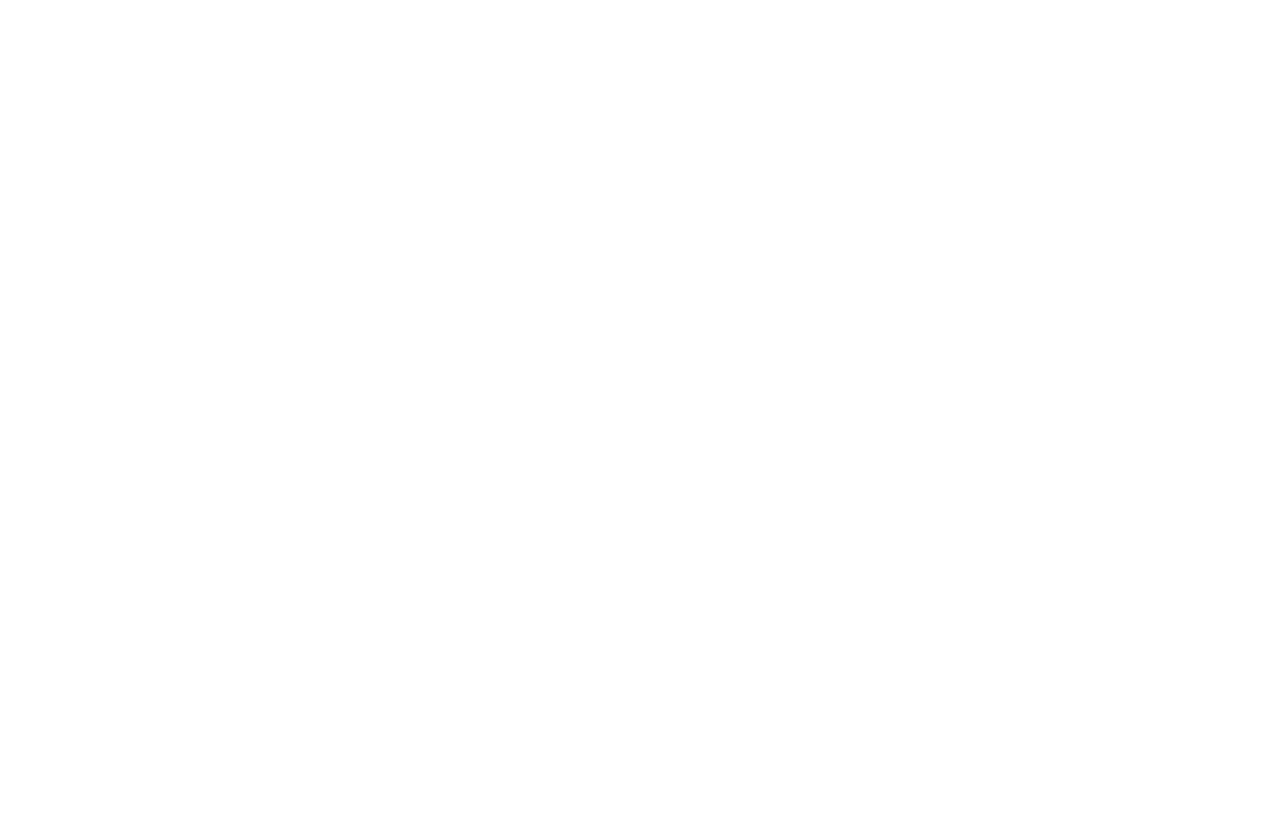
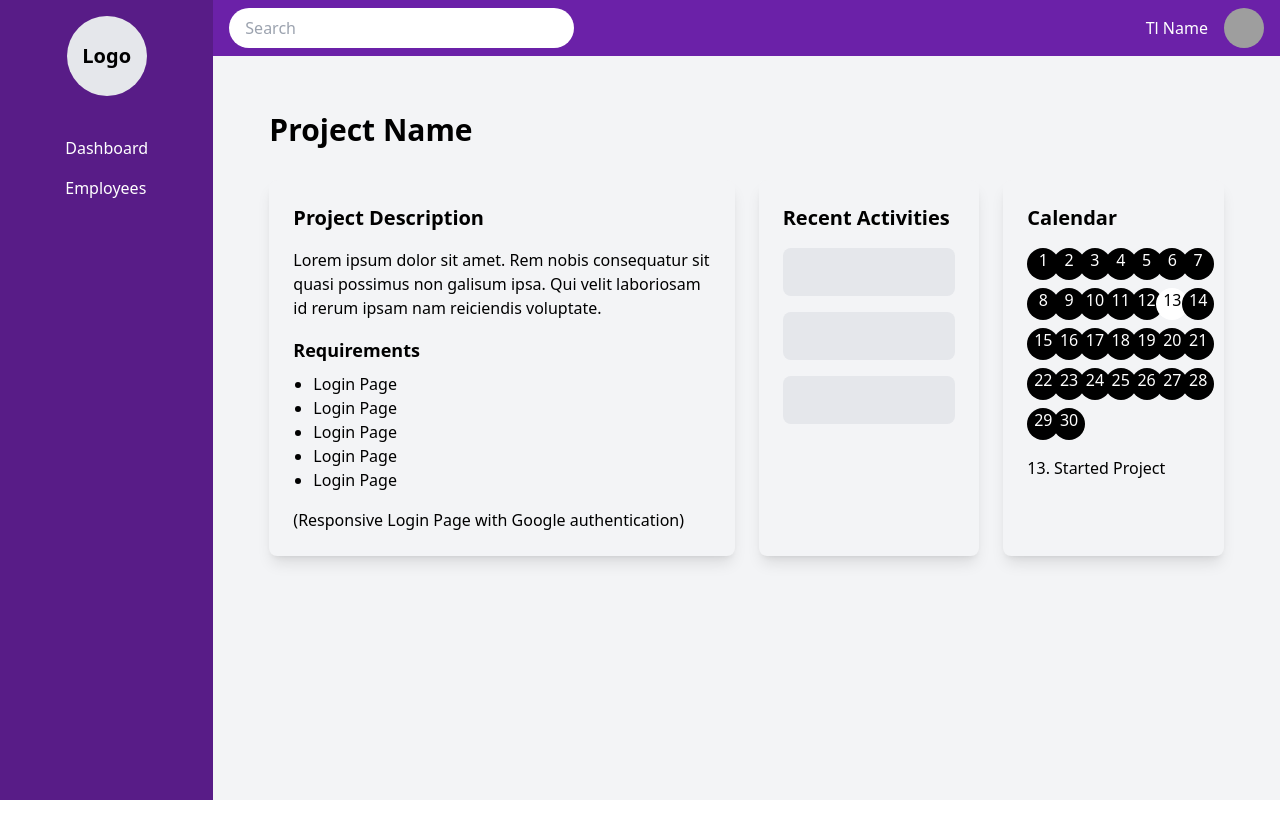
Before and after one commit to shazil702/Project-Management-Frontend, a React (Vite) app: page /tl in a window 1280 px wide. Before the commit this address had no page. Shown: the top 838 px of the page. Before the commit the page ends 800 px from the top, so only its background shows below. Built offline with nearby package versions, Linux system fonts and the light colour scheme; grey boxes are pictures that could not be loaded.

Commit message:
feat(TL): Add TL Routes, Layout

```diff
--- a/src/App.jsx
+++ b/src/App.jsx
@@ -3,6 +3,7 @@
 import AdminRoutes from "./routes/AdminRoutes";
 import HrRoutes from "./routes/HrRoutes";
 import EmployeeRoutes from "./routes/EmployeeRoutes";
+import TLRoutes from "./routes/TLRoutes";
 
 
 function App() {
@@ -13,6 +14,7 @@
     <Route path="/admin/*" element={<AdminRoutes/>}/>
     <Route path="/hr/*" element={<HrRoutes/>}/>
     <Route path="/employee/*" element={<EmployeeRoutes/>}/>
+    <Route path="/tl/*" element={<TLRoutes/>}/>
     </Routes>
     </BrowserRouter>
   )
--- a/src/Components/TL/ProjectDetail.jsx
+++ b/src/Components/TL/ProjectDetail.jsx
@@ -3,42 +3,9 @@
 const ProjectDetail = () => {
   return (
     <div className="flex h-screen">
-      {/* Sidebar */}
-      <aside className="bg-black text-white w-1/4 h-full p-5">
-        <div className="flex flex-col items-center">
-          <div className="bg-gray-400 rounded-full w-20 h-20 mb-6"></div>
-          <nav>
-            <ul className="space-y-4 text-lg">
-              <li className="hover:text-gray-400">Dashboard</li>
-              <li className="hover:text-gray-400">Team Members</li>
-              <li className="hover:text-gray-400">Tasks</li>
-              <li className="hover:text-gray-400">Meetings</li>
-              <li className="hover:text-gray-400">Messages</li>
-            </ul>
-          </nav>
-        </div>
-      </aside>
-
-      {/* Main Content */}
       <main className="flex-1 p-10">
-        <div className="flex justify-between items-center mb-10">
-          <div className="relative">
-            <input
-              type="text"
-              className="border-2 rounded-full p-2 px-4"
-              placeholder="Search"
-            />
-          </div>
-          <div className="flex items-center">
-            <span className="mr-4 text-lg">Team Lead</span>
-            <div className="bg-gray-300 rounded-full w-12 h-12"></div>
-          </div>
-        </div>
-
         <h1 className="text-3xl font-bold mb-8">Project Name</h1>
-
         <div className="grid grid-cols-2 gap-6">
-          {/* Project Description */}
           <section className="bg-gray-100 p-6 rounded-lg shadow-lg">
             <h2 className="text-xl font-bold mb-4">Project Description</h2>
             <p className="mb-4">
@@ -56,10 +23,7 @@
             </ul>
             <p className="mt-4">(Responsive Login Page with Google authentication)</p>
           </section>
-
-          {/* Recent Activities and Calendar */}
           <section className="grid grid-cols-2 gap-6">
-            {/* Recent Activities */}
             <div className="bg-gray-100 p-6 rounded-lg shadow-lg">
               <h2 className="text-xl font-bold mb-4">Recent Activities</h2>
               <div className="space-y-4">
@@ -68,8 +32,6 @@
                 <div className="bg-gray-200 rounded-lg h-12"></div>
               </div>
             </div>
-
-            {/* Calendar */}
             <div className="bg-gray-100 p-6 rounded-lg shadow-lg">
               <h2 className="text-xl font-bold mb-4">Calendar</h2>
               <div className="grid grid-cols-7 gap-2">
--- /dev/null
+++ b/src/Components/TL/TLNav.jsx
@@ -0,0 +1,21 @@
+const TLNav = () => {
+    return (
+        <div className="bg-purple-800 flex justify-between items-center px-4 py-2">
+          <input
+            type="text"
+            placeholder="Search"
+            className="bg-white px-4 py-2 rounded-full w-1/3"
+          />
+          <div className="flex items-center space-x-4">
+            <span className="text-white">Tl Name</span>
+            <img
+              src="profile_image_url"
+              alt="TL Name"
+              className="w-10 h-10 rounded-full"
+            />
+          </div>
+        </div>
+      );
+}
+
+export default TLNav;
--- /dev/null
+++ b/src/Components/TL/TLSidebar.jsx
@@ -0,0 +1,15 @@
+const TLSidebar = ()=>{
+    return (
+        <div className="bg-purple-900 w-1/6 h-screen flex flex-col items-center py-4">
+          <div className="rounded-full bg-gray-200 p-4 w-20 h-20 flex items-center justify-center">
+            <span className="text-xl font-bold">Logo</span>
+          </div>
+          <ul className="mt-10 space-y-4">
+            <li className="text-white">Dashboard</li>
+            <li className="text-white">Employees</li>
+          </ul>
+        </div>
+      );
+}
+
+export default TLSidebar;
--- /dev/null
+++ b/src/layouts/TLLayout.jsx
@@ -0,0 +1,19 @@
+import { Outlet } from "react-router-dom"
+import TLNav from "../Components/TL/TLNav"
+import TLSidebar from "../Components/TL/TLSidebar"
+
+const TLLayout = ()=>{
+    return(
+    <div className="flex h-screen bg-gray-100">
+        <TLSidebar/>
+        <div className={`flex-1 transition-all duration-300 ease-in-out`}>
+            <TLNav/>
+            <div className="p-4">
+                <Outlet/>
+    </div>
+        </div>
+    </div>
+    )
+}
+
+export default TLLayout;
--- /dev/null
+++ b/src/routes/TLRoutes.jsx
@@ -0,0 +1,15 @@
+import { Route, Routes } from "react-router-dom"
+import TLLayout from "../layouts/TLLayout"
+import ProjectDetail from "../Components/TL/ProjectDetail"
+
+const TLRoutes = ()=>{
+    return(
+        <Routes>
+            <Route element={<TLLayout/>}>
+            <Route path="/" element={<ProjectDetail/>}/>
+            </Route>
+        </Routes>
+    )
+}
+
+export default TLRoutes
```
